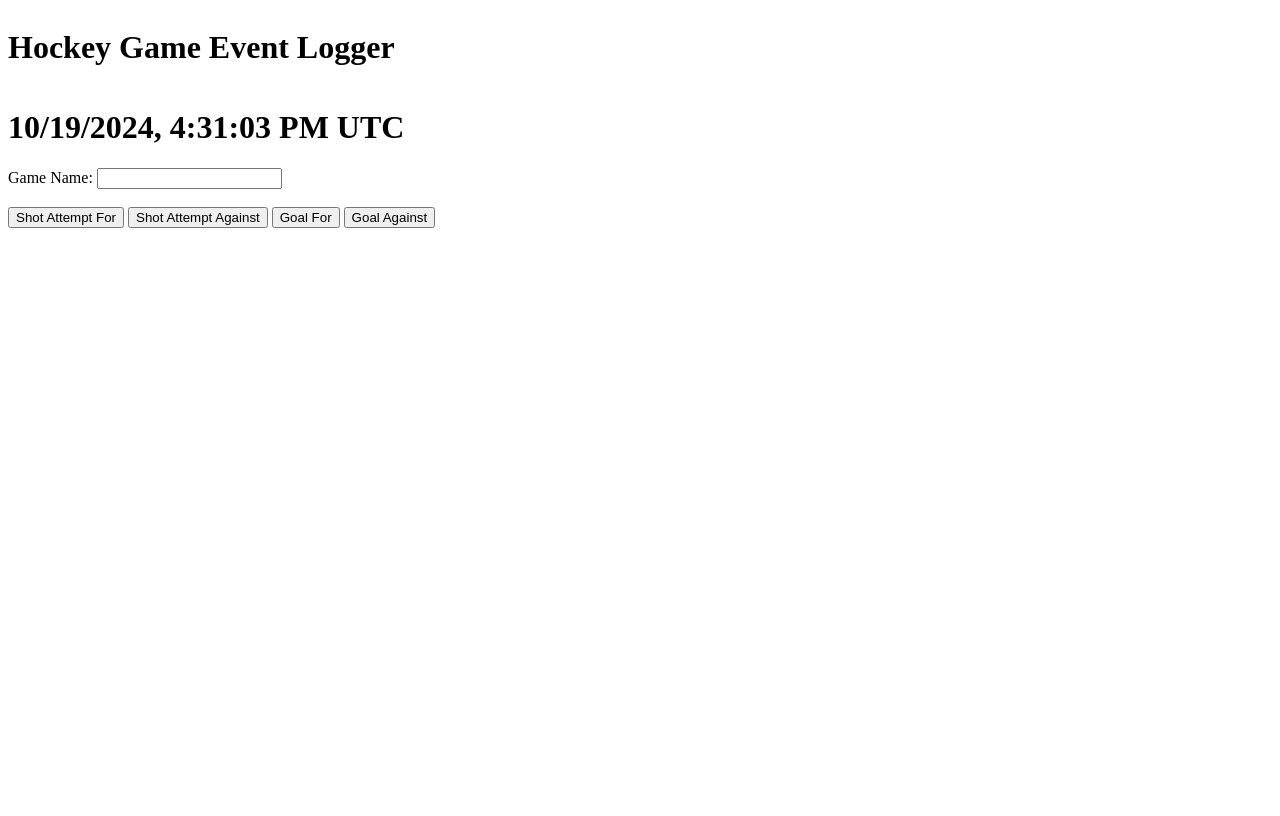
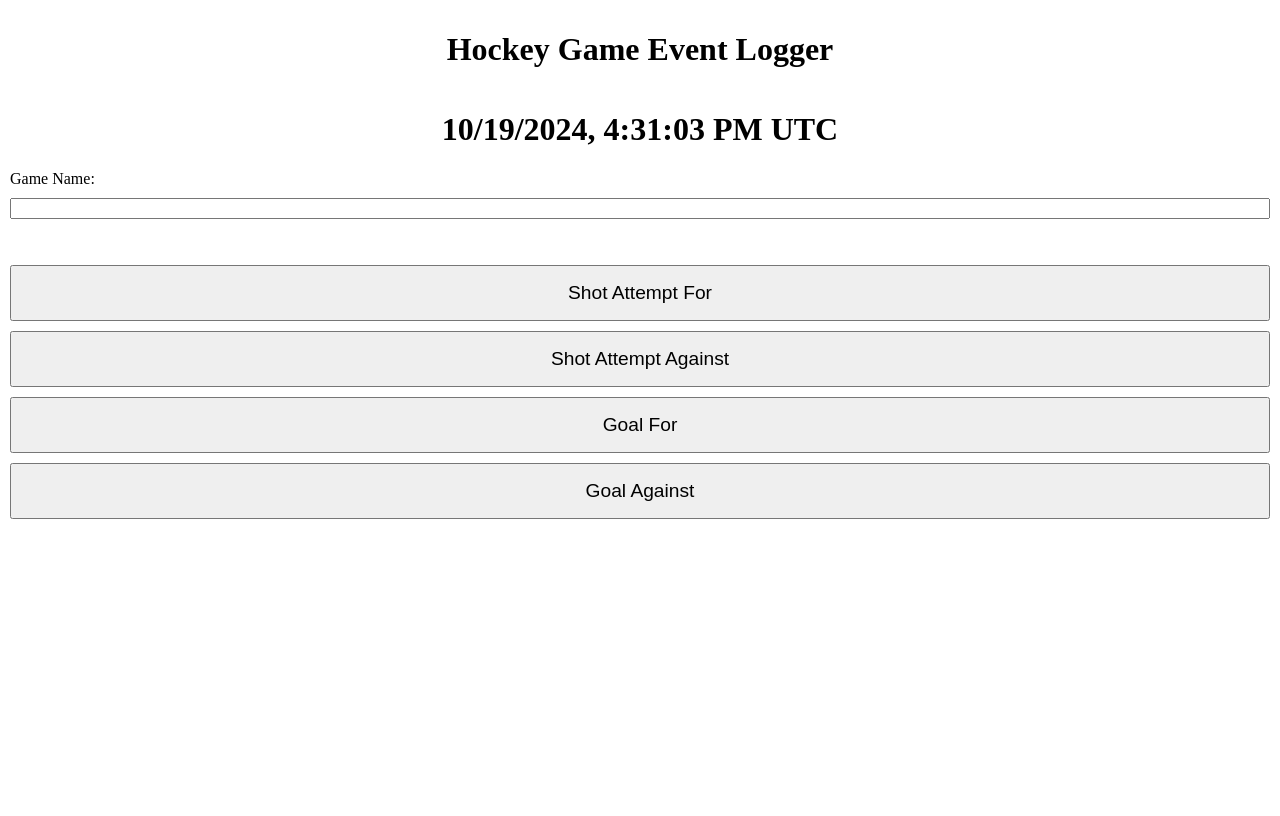
Before and after one commit to mattbroga/event_logger, a Flask app: page / in a window 1280 px wide. After the commit the page ends 519 px from the top, so only its background shows below. Run offline with Flask 3, Linux system fonts and the light colour scheme; data that the repository does not hold is empty.

Commit message:
Fixed style.css for larger buttons in one column

```diff
--- a/app.py
+++ b/app.py
@@ -46,4 +46,4 @@ def index():
 
 
 if __name__ == '__main__':
-    app.run(host='0.0.0.0', port=8000, debug=True)
+    app.run(host='0.0.0.0', port=int(os.environ.get('PORT', 8080)))  # Remove debug=True
--- a/requirements.txt
+++ b/requirements.txt
@@ -41,4 +41,5 @@ typing_extensions==4.12.2
 uritemplate==4.1.1
 urllib3==2.2.2
 Werkzeug==3.0.3
+# ... other dependencies
 gunicorn
--- a/static/style.css
+++ b/static/style.css
@@ -1,36 +1,37 @@
 /* Overall Structure */
-body {
+body, html {  /* Add html to ensure it takes full height */
+  height: 100%;
+  margin: 0;    /* Reset default body margin */
+}
+
+.container {
   display: flex;
   flex-direction: column;
-  height: 100vh;
+  height: 100%;
+  margin: 10px;  /* Add a small margin around the content */
+  box-sizing: border-box; /* Include padding and border in element's total width/height */
 }
-.section {
-  padding: 20px;
+
+h1, h2 {
   text-align: center;
-}
-.header {
-  flex: 0 0 30%; /* Header takes 30% of the height */
-}
-.buttons {
-  flex: 1; /* Buttons take remaining height */
 }
 
 /* Button Styling */
-.buttons button {
-  display: block;
-  width: 80%;
-  margin: 10px auto;
-  padding: 20px;
-  font-size: 1.5rem;
-  background-color: #007bff; /* Example color */
-  color: white;
-  border: none;
-  border-radius: 5px;
-  transition: background-color 0.3s ease; /* Add transition */
+.button-container {
+  display: flex;
+  flex-direction: column;
+  gap: 10px;
 }
 
-.buttons button.clicked { /* Style for clicked state */
-  background-color: #4CAF50; /* Example color (green) */
+.button-container button {
+  padding: 15px;  /* Adjust padding as needed */
+  font-size: 1.2rem;
 }
 
-/* ... other styles ... */
+/* Form Styling */
+label, input[type="text"] {
+  display: block;  /* Make them stack vertically */
+  width: 100%;
+  margin-bottom: 10px;
+  box-sizing: border-box;
+}
--- a/templates/index.html
+++ b/templates/index.html
@@ -5,6 +5,7 @@
     <link rel="stylesheet" href="{{ url_for('static', filename='style.css') }}">
 </head>
 <body>
+    <div class="container">
         <h1>Hockey Game Event Logger</h1>
         <h1 id="time-display"></h1>
         <form method="POST">
@@ -18,6 +19,7 @@
                 <button type="submit" name="button_name" value="goal_against">Goal Against</button>
             </div>
         </form>
+    </div>
 
     <script>
         function updateTime() {
```
Lines whose indentation alone changed are shown as unchanged.
